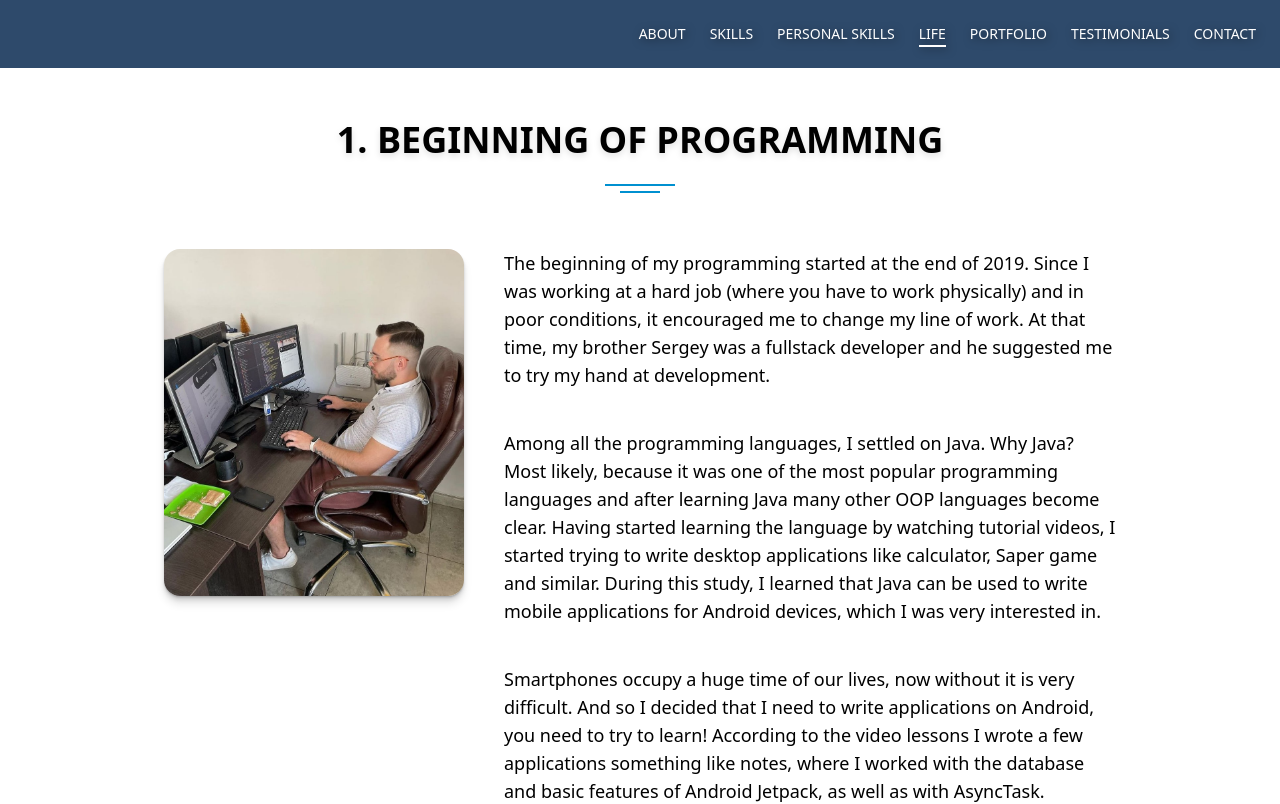
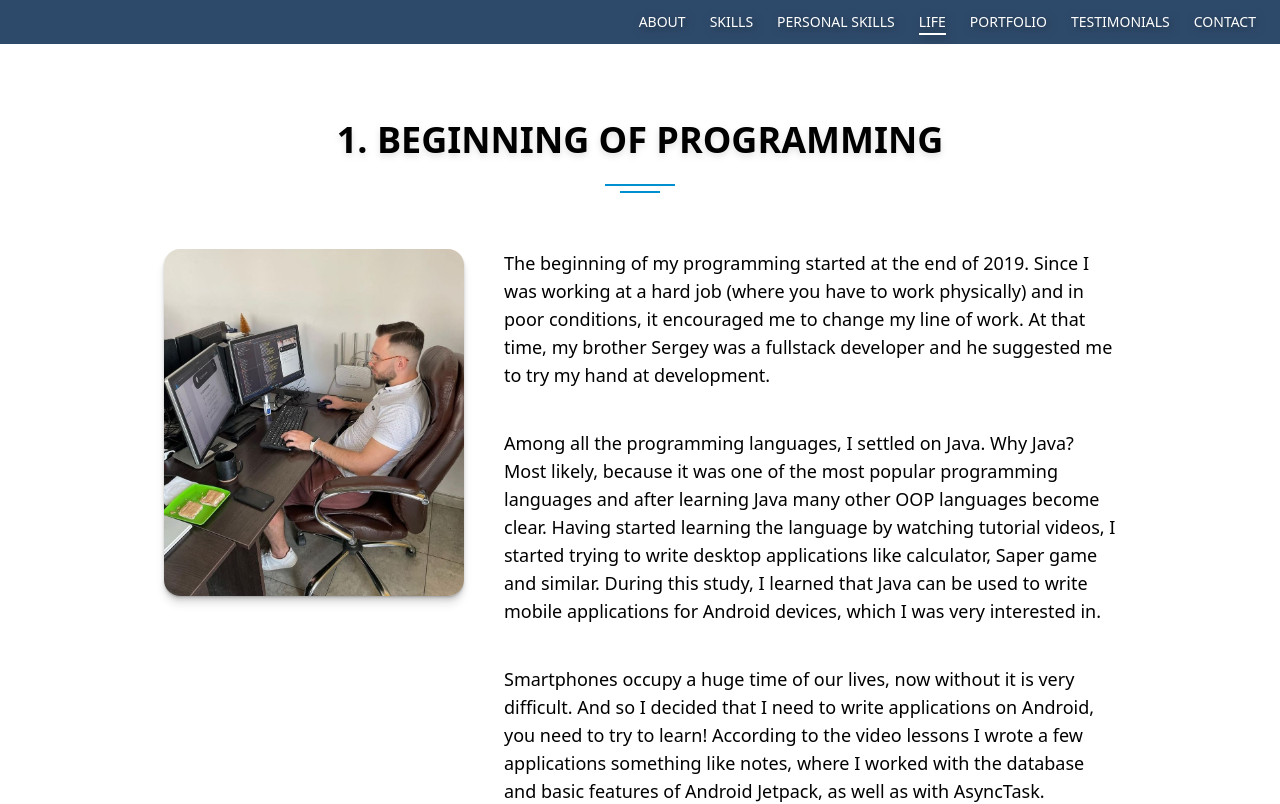
Before and after one commit to J-iSkeLo/portfolio, a Vue app: page /#/life in a window 1280 px wide. Shown: the top 804 px of the page. Built offline with nearby package versions, Linux system fonts and the light colour scheme.

Commit message:
fix: hero weird glitches

```diff
--- a/src/components/Navbar.vue
+++ b/src/components/Navbar.vue
@@ -9,11 +9,9 @@ const props = defineProps<{ isHome: boolean }>()
 
 const { isOpen, activeLink, toggleNavbar } = useNavbar()
 
-const minimize = ref<boolean>(false)
 const showBackground = ref<boolean>(false)
 
 function updateNavbar(): void {
-    minimize.value = window.scrollY > 400
     showBackground.value = window.scrollY > 300 || isOpen.value || !props.isHome
 }
 
@@ -33,12 +31,8 @@ watchEffect(() => {
 
 <template>
     <nav
-        class="fixed inset-x-0 z-20 transition-all! duration-500"
-        :class="{
-            'py-3': minimize,
-            'py-6': !minimize,
-            'bg-main': showBackground,
-        }"
+        class="fixed inset-x-0 z-20 py-3"
+        :class="{ 'bg-main': showBackground }"
     >
         <div class="container">
             <div class="flex lg:hidden justify-end">
--- a/src/components/Sections/Hero.vue
+++ b/src/components/Sections/Hero.vue
@@ -6,17 +6,10 @@ import LetterIcon from '@/assets/img/icons/letter.webp'
 import EmailIcon from '@/assets/img/icons/email.webp'
 
 const props = defineProps<{ isHome: boolean }>()
-
-const showHeader = ref<boolean>(false)
-
-onMounted(() => setTimeout(() => (showHeader.value = true), 100))
 </script>
 
 <template>
-    <header
-        class="bg-hero bg-cover relative z-10 shadow-hero text-white overflow-hidden transition-opacity duration-500"
-        :class="showHeader ? 'opacity-100' : 'opacity-0'"
-    >
+    <header class="bg-hero bg-cover relative z-10 shadow-hero text-white overflow-hidden">
         <div class="main-gradient absolute left-0 right-0 top-0 bottom-0 opacity-70"></div>
 
         <Navbar :is-home="isHome" />
--- a/src/router/index.ts
+++ b/src/router/index.ts
@@ -10,9 +10,9 @@ const router = createRouter({
 })
 
 router.afterEach((to, from) => {
+    activeLink.value = to.fullPath
+
     const section = to.query.section
-
-    setActiveLink(to.fullPath)
 
     if (typeof section === 'string') {
         setTimeout(() => anchorHandler(section), 100)
@@ -22,18 +22,13 @@ router.afterEach((to, from) => {
         toggleNavbar()
     }
 
-    if (from.name !== to.name) {
+    if (to.fullPath === '/' || from.name !== to.name) {
         document.querySelector('body')!.scrollIntoView({
             behavior: 'instant',
             block: 'start',
         })
     }
 })
-
-function setActiveLink(fullPath: string): void {
-    console.log({ fullPath })
-    activeLink.value = fullPath
-}
 
 function anchorHandler(selector: string): void {
     const targetElem = document.getElementById(selector)
```
